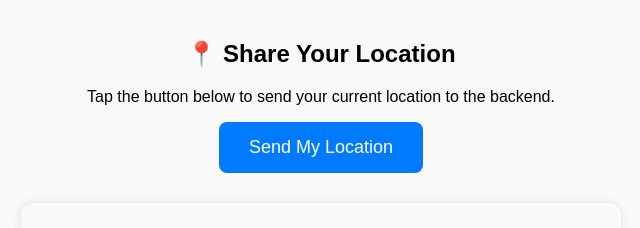
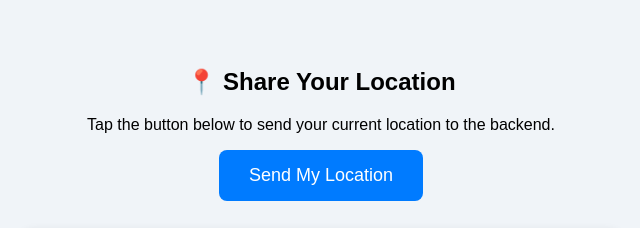
Before and after one commit to sm2you/location-tracker, a website: page index.html in a window 1280 px wide. Shown: the whole page, without its empty margins (319-959 px from the left). Drawn offline with nearby package versions, Linux system fonts and the light colour scheme.

Commit message:
Update index.html

```diff
--- a/index.html
+++ b/index.html
@@ -14,8 +14,8 @@
     body {
       font-family: sans-serif;
       text-align: center;
-      margin: 40px;
-      background: #f9f9f9;
+      padding: 40px;
+      background: #f0f4f8;
     }
 
     button {
@@ -35,6 +35,7 @@
     #status {
       margin-top: 20px;
       font-size: 16px;
+      color: #333;
     }
 
     #map {
@@ -105,11 +106,9 @@
 
     function showMap(lat, lon) {
       const map = L.map('map').setView([lat, lon], 15);
-
       L.tileLayer('https://{s}.tile.openstreetmap.org/{z}/{x}/{y}.png', {
         attribution: '&copy; OpenStreetMap contributors'
       }).addTo(map);
-
       L.marker([lat, lon]).addTo(map)
         .bindPopup("You are here 📍")
         .openPopup();
```
